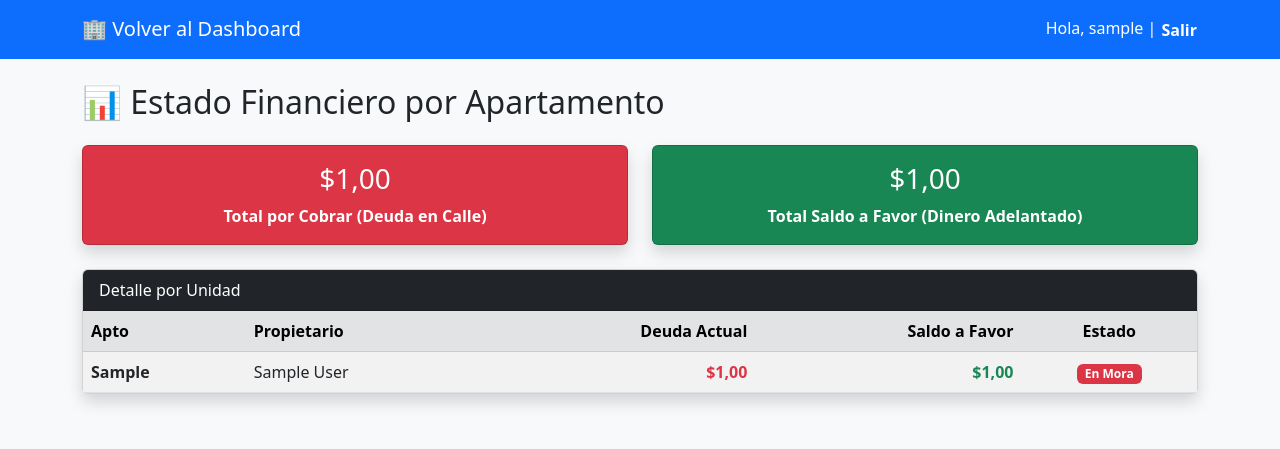
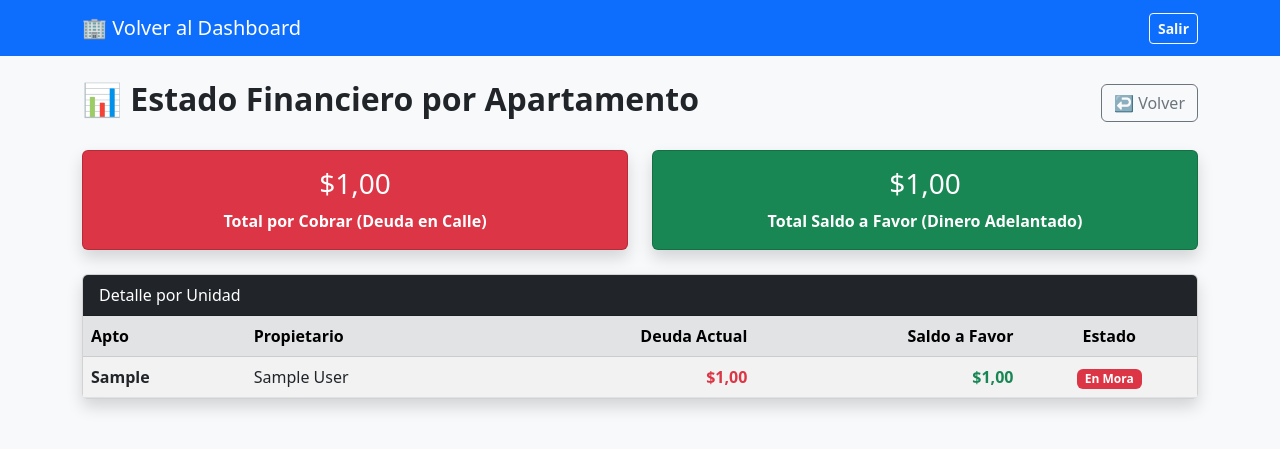
Before and after one commit to Jusetreynoso/saas-residencial, a Django app: page /balance-general/ in a window 1280 px wide. Shown: the top 449 px of the page. Run offline with Django 5.2, Linux system fonts and the light colour scheme; a user stored in the database is signed in; tables that the repository leaves empty hold one stand-in row (values such as "Sample post").

Commit message:
Agregar boton de volver a balance residencial

```diff
--- a/core/templates/core/balance_residencial.html
+++ b/core/templates/core/balance_residencial.html
@@ -10,22 +10,24 @@
 <nav class="navbar navbar-dark bg-primary mb-4">
     <div class="container">
         <a class="navbar-brand" href="{% url 'dashboard' %}">🏢 Volver al Dashboard</a>
-        <span class="navbar-text text-white">
-            Hola, {{ user.username }} |
-            <form action="{% url 'logout' %}" method="post" style="display:inline;">
-                {% csrf_token %}
-                <button type="submit" class="btn btn-link text-white fw-bold p-0 text-decoration-none">Salir</button>
-            </form>
-        </span>
+
+        <form action="{% url 'logout' %}" method="post" class="d-flex">
+            {% csrf_token %}
+            <button type="submit" class="btn btn-outline-light btn-sm fw-bold">Salir</button>
+        </form>
     </div>
 </nav>
 
 <div class="container mt-4">
-    <h2 class="mb-4">📊 Estado Financiero por Apartamento</h2>
+
+    <div class="d-flex justify-content-between align-items-center mb-4">
+        <h2 class="fw-bold text-dark">📊 Estado Financiero por Apartamento</h2>
+        <a href="{% url 'dashboard' %}" class="btn btn-outline-secondary">↩️ Volver</a>
+    </div>
 
     <div class="row mb-4">
         <div class="col-md-6">
-            <div class="card bg-danger text-white shadow">
+            <div class="card bg-danger text-white shadow h-100">
                 <div class="card-body text-center">
                     <h3>${{ total_deuda }}</h3>
                     <p class="mb-0 fw-bold">Total por Cobrar (Deuda en Calle)</p>
@@ -33,7 +35,7 @@
             </div>
         </div>
         <div class="col-md-6">
-            <div class="card bg-success text-white shadow">
+            <div class="card bg-success text-white shadow h-100">
                 <div class="card-body text-center">
                     <h3>${{ total_saldo }}</h3>
                     <p class="mb-0 fw-bold">Total Saldo a Favor (Dinero Adelantado)</p>
@@ -42,7 +44,7 @@
         </div>
     </div>
 
-    <div class="card shadow">
+    <div class="card shadow mb-5">
         <div class="card-header bg-dark text-white">
             Detalle por Unidad
         </div>
```
